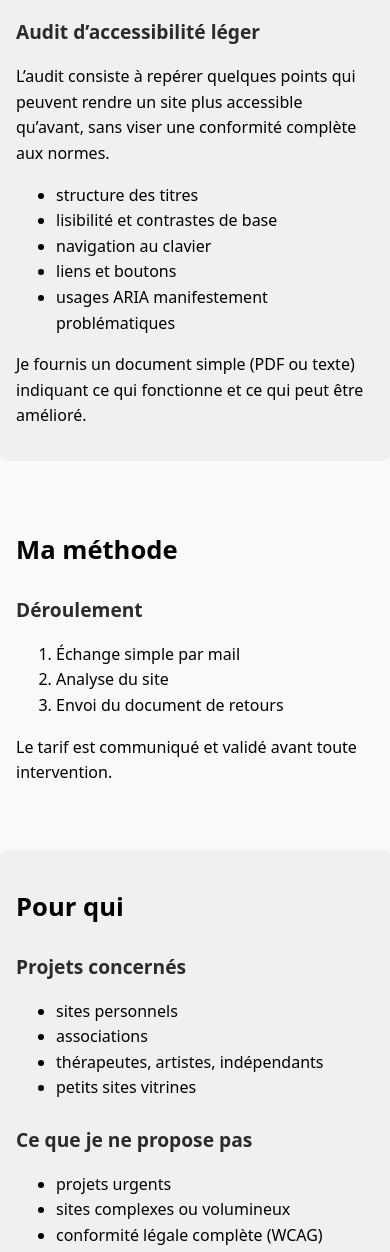
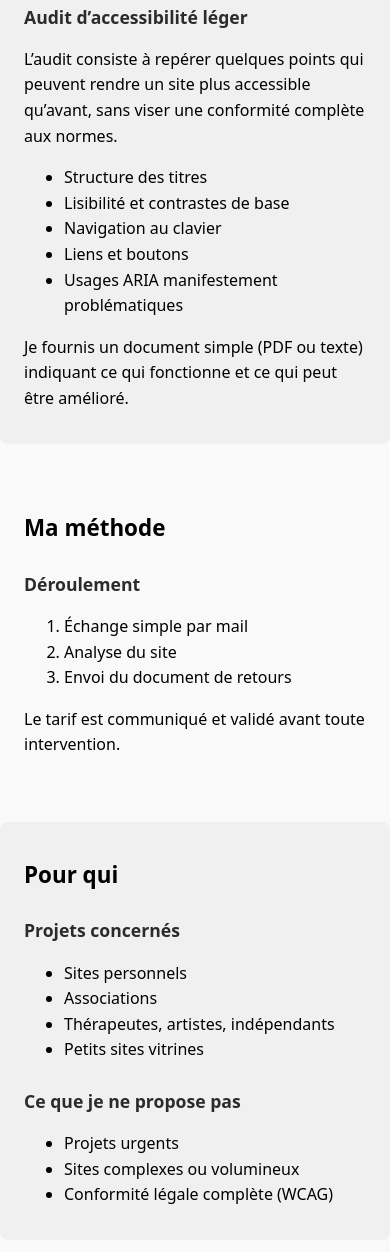
Before and after one commit to Lyjoyce/portfolio_audit_accessibilite_leger, a plain HTML site: page index.html in a window 390 px wide. Shown: the part 734-1986 px from the top of the page. Drawn offline with Linux system fonts and the light colour scheme.

Commit message:
css : responsive ; html : logo <h1>

```diff
--- a/css/buttons.css
+++ b/css/buttons.css
@@ -10,6 +10,9 @@
     color: var(--color-white);
     text-decoration: none;
     border-radius: 6px;
+
+    /* transition douce */
+    transition: background-color 0.3s ease, color 0.3s ease, text-decoration 0.3s ease;
 }
 
 .button:hover,
@@ -17,7 +20,17 @@
     background-color: var(--color-button-hover);
     text-decoration: underline;
 }
+
 .button:focus-visible {
     outline: 2px solid var(--color-button-hover);
     outline-offset: 3px;
 }
+
+@media (max-width: 600px) {
+    .button {
+        width: 100%;         /* boutons pleine largeur pour mobile */
+        text-align: center;  /* texte centré */
+        padding: 0.8rem 1rem; /* un peu plus de padding vertical */
+        box-sizing: border-box;
+    }
+}
--- a/css/styles.css
+++ b/css/styles.css
@@ -1,24 +1,10 @@
 /* =========================================================
    Couleurs & typographie (charte contrastée et accessible)
-
-   Fond principal : #f9f9f9 (blanc cassé)
-   Fond secondaire : #f0f0f0
-   Séparations : #e0e0e0
-
-   Texte principal : #000000
-   Texte secondaire : #2b2b2b
-   Texte atténué : #555555
-
-   Accent principal : bleu nuit #1f2a44
-   Boutons hover : #141c2f
-
-   Typographie :
-   Sans-serif système (pas de Google Fonts)
    ========================================================= */
 
 :root {
-    /* Couleurs de base */
-     --color-accent-gold: #bfa25a;
+    /* Couleurs */
+    --color-accent-gold: #bfa25a;
     --color-white: #ffffff;
     --color-black: #000000;
 
@@ -60,7 +46,7 @@ body {
 }
 
 /* =========================================================
-   Skip link (accessibilité)
+   Skip link
    ========================================================= */
 
 .skip-link {
@@ -142,3 +128,29 @@ h2 {
     font-size: 0.9rem;
     color: var(--color-text-muted);
 }
+
+/* =========================================================
+   Responsive mobile
+   ========================================================= */
+
+@media (max-width: 600px) {
+    body {
+        font-size: 16px; /* légèrement plus lisible */
+    }
+
+    .section {
+        padding: 1rem 1.5rem; /* plus d'espace horizontal */
+    }
+
+    .encadre {
+        padding: 1rem 1.5rem;
+    }
+
+    h1 {
+        font-size: 1.4rem;
+    }
+
+    h2 {
+        font-size: 1.1rem;
+    }
+}
--- a/index.html
+++ b/index.html
@@ -19,7 +19,9 @@
 
 <header class="site-header">
     <div class="header-inner">
-        <p class="logo">Sabrina<span class="dot">.</span>L</p>
+        <h1 class="logo" aria-label="Sabrina L">
+            Sabrina<span class="dot">.</span>L
+        </h1>
 
         <p class="baseline">
             Audit d’accessibilité numérique léger<br>
@@ -64,11 +66,11 @@
             </p>
 
             <ul>
-                <li>structure des titres</li>
-                <li>lisibilité et contrastes de base</li>
-                <li>navigation au clavier</li>
-                <li>liens et boutons</li>
-                <li>usages ARIA manifestement problématiques</li>
+                <li>Structure des titres</li>
+                <li>Lisibilité et contrastes de base</li>
+                <li>Navigation au clavier</li>
+                <li>Liens et boutons</li>
+                <li>Usages ARIA manifestement problématiques</li>
             </ul>
 
             <p>
@@ -107,10 +109,10 @@
             <h2>Projets concernés</h2>
 
             <ul>
-                <li>sites personnels</li>
-                <li>associations</li>
-                <li>thérapeutes, artistes, indépendants</li>
-                <li>petits sites vitrines</li>
+                <li>Sites personnels</li>
+                <li>Associations</li>
+                <li>Thérapeutes, artistes, indépendants</li>
+                <li>Petits sites vitrines</li>
             </ul>
         </article>
 
@@ -118,9 +120,9 @@
             <h2>Ce que je ne propose pas</h2>
 
             <ul>
-                <li>projets urgents</li>
-                <li>sites complexes ou volumineux</li>
-                <li>conformité légale complète (WCAG)</li>
+                <li>Projets urgents</li>
+                <li>Sites complexes ou volumineux</li>
+                <li>Conformité légale complète (WCAG)</li>
             </ul>
         </article>
     </section>
```
